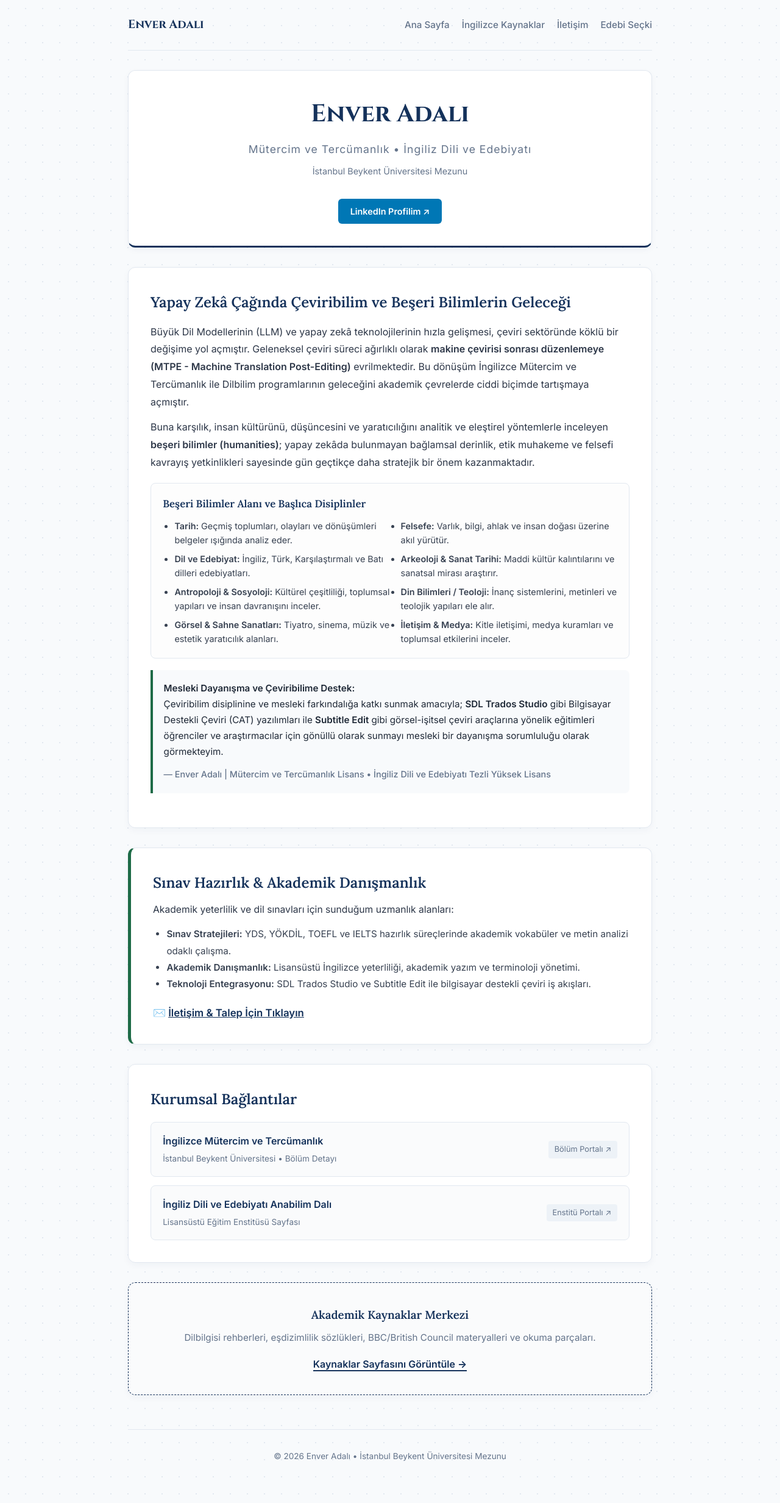
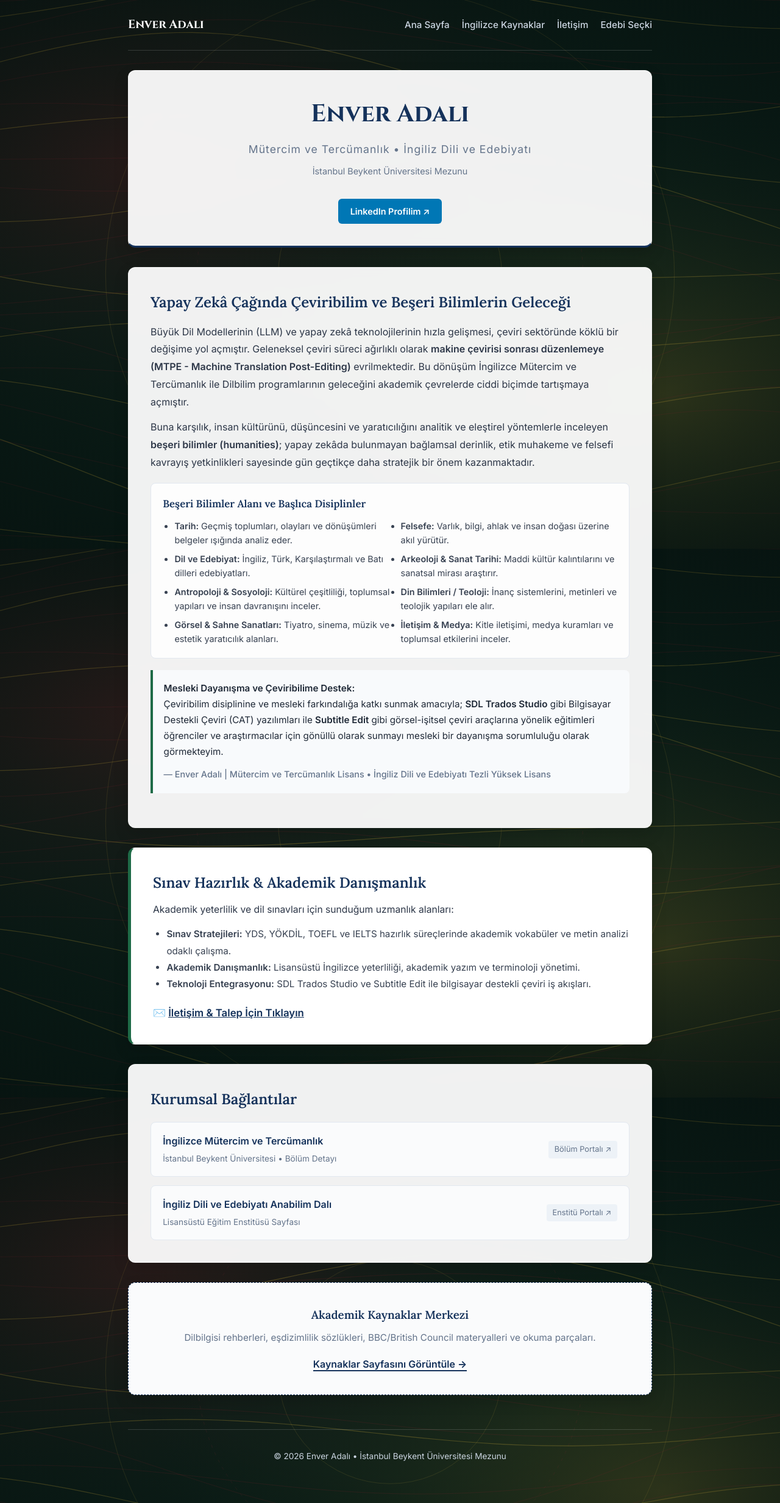
Before and after one commit to adalienver/adalienver.github.io, a Jekyll site: the page built from index.md, in a window 1280 px wide. Shown: the whole page at 61% size. Built offline with Jekyll 4.4.1, drawn with Linux system fonts in a browser that asks for light colours.

Commit message:
Update default.html

```diff
--- a/_layouts/default.html
+++ b/_layouts/default.html
@@ -13,8 +13,8 @@
 
   <style>
     :root {
-      --bg: #f8fafc;
-      --card: #ffffff;
+      --bg: #0b1d17;
+      --card: rgba(255, 255, 255, 0.94);
       --primary: #15325b;
       --accent: #1e6b47;
       --text: #1f2937;
@@ -23,14 +23,19 @@
     }
 
     * { box-sizing: border-box; margin: 0; padding: 0; }
+
     body {
       font-family: 'Inter', -apple-system, BlinkMacSystemFont, sans-serif;
       background-color: var(--bg);
-      background-image: radial-gradient(#e2e8f0 1px, transparent 1px);
-      background-size: 28px 28px;
+      background-image: url('{{ "/assets/bg-adalienver.svg" | relative_url }}');
+      background-position: center center;
+      background-repeat: no-repeat;
+      background-attachment: fixed;
+      background-size: cover;
       color: var(--text);
       line-height: 1.75;
       padding: 0 1rem 4rem;
+      min-height: 100vh;
     }
 
     .container {
@@ -43,14 +48,14 @@
       justify-content: space-between;
       align-items: center;
       padding: 1.5rem 0;
-      border-bottom: 1px solid var(--border);
+      border-bottom: 1px solid rgba(255, 255, 255, 0.15);
       margin-bottom: 2rem;
     }
     .nav-brand {
       font-family: 'Cinzel', serif;
       font-weight: 700;
       font-size: 1.2rem;
-      color: var(--primary) !important;
+      color: #ffffff !important;
       text-decoration: none;
     }
     .nav-links {
@@ -59,21 +64,24 @@
     }
     .nav-links a {
       text-decoration: none;
-      color: var(--muted) !important;
+      color: #cbd5e1 !important;
       font-weight: 500;
       font-size: 0.95rem;
+      cursor: pointer;
+      transition: color 0.2s ease;
     }
     .nav-links a:hover {
-      color: var(--primary) !important;
+      color: #ffffff !important;
     }
 
     .card {
       background: var(--card);
-      border: 1px solid var(--border);
+      border: 1px solid rgba(255, 255, 255, 0.2);
+      backdrop-filter: blur(8px);
       border-radius: 12px;
       padding: 2.25rem;
       margin-bottom: 2rem;
-      box-shadow: 0 4px 12px rgba(21, 50, 91, 0.04);
+      box-shadow: 0 10px 25px rgba(0, 0, 0, 0.15);
     }
 
     h1, h2, h3, h4 {
@@ -139,9 +147,93 @@
       text-align: center;
       margin-top: 3.5rem;
       padding-top: 2rem;
-      border-top: 1px solid var(--border);
+      border-top: 1px solid rgba(255, 255, 255, 0.15);
       font-size: 0.85rem;
-      color: var(--muted);
+      color: #cbd5e1;
+    }
+
+    /* Modal Stilleri */
+    .contact-modal {
+      position: fixed;
+      inset: 0;
+      z-index: 10000;
+      display: flex;
+      align-items: center;
+      justify-content: center;
+      padding: 16px;
+    }
+    .contact-modal-backdrop {
+      position: fixed;
+      inset: 0;
+      background: rgba(15, 23, 42, 0.65);
+      backdrop-filter: blur(4px);
+    }
+    .contact-modal-card {
+      position: relative;
+      background: #ffffff;
+      width: 100%;
+      max-width: 540px;
+      border-radius: 14px;
+      padding: 24px;
+      box-shadow: 0 20px 25px -5px rgba(0, 0, 0, 0.25);
+      z-index: 10001;
+      text-align: left;
+    }
+    .modal-close {
+      position: absolute;
+      top: 14px;
+      right: 16px;
+      background: none;
+      border: none;
+      font-size: 24px;
+      cursor: pointer;
+      color: #94a3b8;
+    }
+    .service-option {
+      display: block;
+      text-decoration: none;
+      border-radius: 10px;
+      padding: 12px 14px;
+      margin-bottom: 10px;
+      transition: all 0.2s ease;
+      border: 1px solid #e2e8f0;
+    }
+    .service-option.free {
+      background: #f0fdf4;
+      border-color: #bbf7d0;
+    }
+    .service-option.free:hover {
+      background: #dcfce7;
+    }
+    .service-option.paid {
+      background: #f8fafc;
+      border-color: #e2e8f0;
+    }
+    .service-option.paid:hover {
+      background: #f1f5f9;
+    }
+    .badge-free {
+      font-size: 0.72rem;
+      font-weight: 700;
+      color: #166534;
+      text-transform: uppercase;
+    }
+    .badge-paid {
+      font-size: 0.72rem;
+      font-weight: 700;
+      color: #475569;
+      text-transform: uppercase;
+    }
+    .option-title {
+      font-size: 0.95rem;
+      font-weight: 600;
+      color: #0f172a;
+      margin: 4px 0;
+    }
+    .option-desc {
+      font-size: 0.82rem;
+      color: #64748b;
+      line-height: 1.4;
     }
   </style>
 </head>
@@ -152,7 +244,7 @@
       <div class="nav-links">
         <a href="{{ '/' | relative_url }}">Ana Sayfa</a>
         <a href="{{ '/kaynaklar' | relative_url }}">İngilizce Kaynaklar</a>
-        <a href="mailto:{{ site.email }}">İletişim</a>
+        <a href="javascript:void(0)" onclick="openContactModal()">İletişim</a>
         <a href="{{ '/edebiyat' | relative_url }}">Edebi Seçki</a>
       </div>
     </nav>
@@ -163,6 +255,7 @@
       <p>© {{ 'now' | date: "%Y" }} {{ site.title }} • İstanbul Beykent Üniversitesi Mezunu</p>
     </footer>
   </div>
+
   <!-- İletişim ve Hizmetler Penceresi -->
   <div id="contactModal" class="contact-modal" style="display: none;">
     <div class="contact-modal-backdrop" onclick="closeContactModal()"></div>
@@ -175,27 +268,44 @@
       </p>
 
       <!-- Ücretsiz Seçenek -->
-    <a href="mailto:ornekmail@gmail.com?subject=Ücretsiz%20Eğitim%20Talebi%20(Trados%20/%20Subtitle%20Edit)&body=Merhaba,%0D%0A%0D%0AMütercim-Tercümanlık%20dayanışması%20kapsamındaki%20Trados%20SDL%20Studio%20/%20Subtitle%20Edit%20eğitimine%20katılmak%20istiyorum.%0D%0A%0D%0AAd-Soyad:%20%0D%0AÜniversite/Bölüm:%20" class="service-option free">
+      <a href="mailto:{{ site.email }}?subject=Ücretsiz%20Eğitim%20Talebi%20(Trados%20/%20Subtitle%20Edit)&body=Merhaba,%0D%0A%0D%0AMütercim-Tercümanlık%20dayanışması%20kapsamındaki%20Trados%20SDL%20Studio%20/%20Subtitle%20Edit%20eğitimine%20katılmak%20istiyorum.%0D%0A%0D%0AAd-Soyad:%20%0D%0AÜniversite/Bölüm:%20" class="service-option free">
         <div class="badge-free">Ücretsiz (Öğrenci & Mezun Dayanışması)</div>
         <div class="option-title">🎧 SDL Trados Studio & Subtitle Edit Eğitimi</div>
         <div class="option-desc">Çeviribilim ve mütercim-tercümanlık öğrencileri/mezunları için Zoom üzerinden ücretsiz yazılım eğitimleri.</div>
       </a>
 
       <!-- Ücretli Seçenek 1 -->
-    <a href="mailto:ornekmail@gmail.com?subject=Tez%20Formatlama%20Talebi%20(Word)&body=Merhaba,%0D%0A%0D%0AYüksek%20Lisans%20/%20Doktora%20tezim%20için%20üniversite%20enstitü%20kılavuzuna%20uygun%20Word%20şablonu%20ve%20formatlama%20desteği%20almak%20istiyorum.%0D%0A%0D%0AAd-Soyad:%20%0D%0AÜniversite/Enstitü:%20%0D%0ASayfa%20Sayısı:%20" class="service-option paid">
+      <a href="mailto:{{ site.email }}?subject=Tez%20Formatlama%20Talebi%20(Word)&body=Merhaba,%0D%0A%0D%0AYüksek%20Lisans%20/%20Doktora%20tezim%20için%20üniversite%20enstitü%20kılavuzuna%20uygun%20Word%20şablonu%20ve%20formatlama%20desteği%20almak%20istiyorum.%0D%0A%0D%0AAd-Soyad:%20%0D%0AÜniversite/Enstitü:%20%0D%0ASayfa%20Sayısı:%20" class="service-option paid">
         <div class="badge-paid">Ücretli Hizmet</div>
         <div class="option-title">📄 Tez Word Şablonu & Formatlama</div>
         <div class="option-desc">Tezli Yüksek Lisans ve Doktora tezleri için üniversite yazım kılavuzlarına tam uyumlu profesyonel Word dosyası hazırlama.</div>
       </a>
 
       <!-- Ücretli Seçenek 2 -->
-    <a href="mailto:ornekmail@gmail.com?subject=Web%20Sitesi%20Kurulum%20Talebi&body=Merhaba,%0D%0A%0D%0APortfolyo%20/%20Akademik%20tanıtım%20için%20web%20sitesi%20kurulumu%20hakkında%20bilgi%20almak%20istiyorum.%0D%0A%0D%0AAd-Soyad:%20%0D%0AIstediğim%20Site%20Türü:%20" class="service-option paid">
+      <a href="mailto:{{ site.email }}?subject=Web%20Sitesi%20Kurulum%20Talebi&body=Merhaba,%0D%0A%0D%0APortfolyo%20/%20Akademik%20tanıtım%20için%20web%20sitesi%20kurulumu%20hakkında%20bilgi%20almak%20istiyorum.%0D%0A%0D%0AAd-Soyad:%20%0D%0AIstediğim%20Site%20Türü:%20" class="service-option paid">
         <div class="badge-paid">Ücretli Hizmet</div>
         <div class="option-title">🌐 Kişisel / Akademik Web Sitesi Kurulumu</div>
         <div class="option-desc">Akademisyenler, çevirmenler ve bireysel kullanım için modern portfolyo ve tanıtım sitesi kurulumu.</div>
       </a>
-
     </div>
   </div>
+
+  <!-- Modal Kontrol Scriptleri -->
+  <script>
+    function openContactModal() {
+      var modal = document.getElementById('contactModal');
+      if (modal) {
+        modal.style.display = 'flex';
+        document.body.style.overflow = 'hidden';
+      }
+    }
+    function closeContactModal() {
+      var modal = document.getElementById('contactModal');
+      if (modal) {
+        modal.style.display = 'none';
+        document.body.style.overflow = 'auto';
+      }
+    }
+  </script>
 </body>
 </html>
```
Lines whose indentation alone changed are shown as unchanged.
